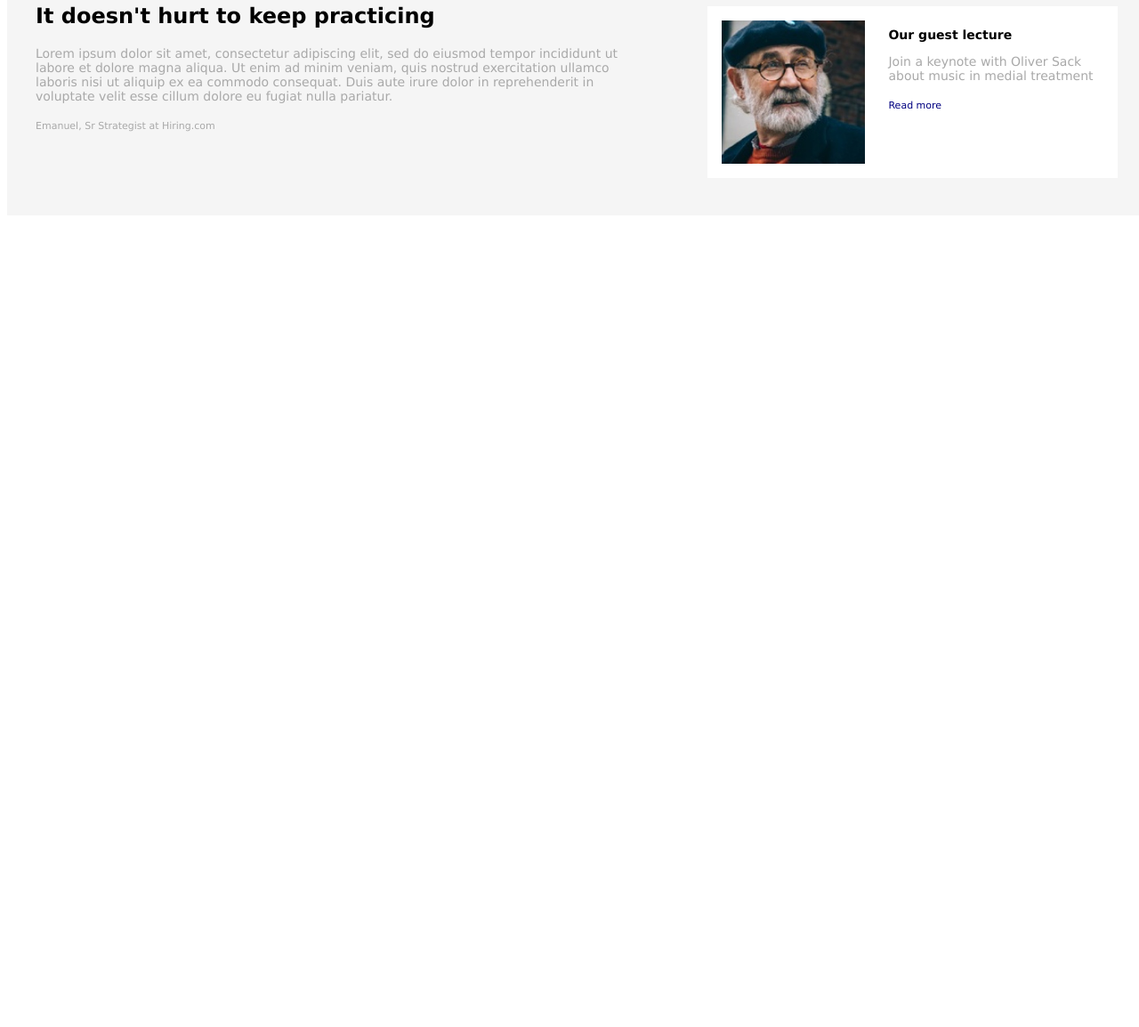
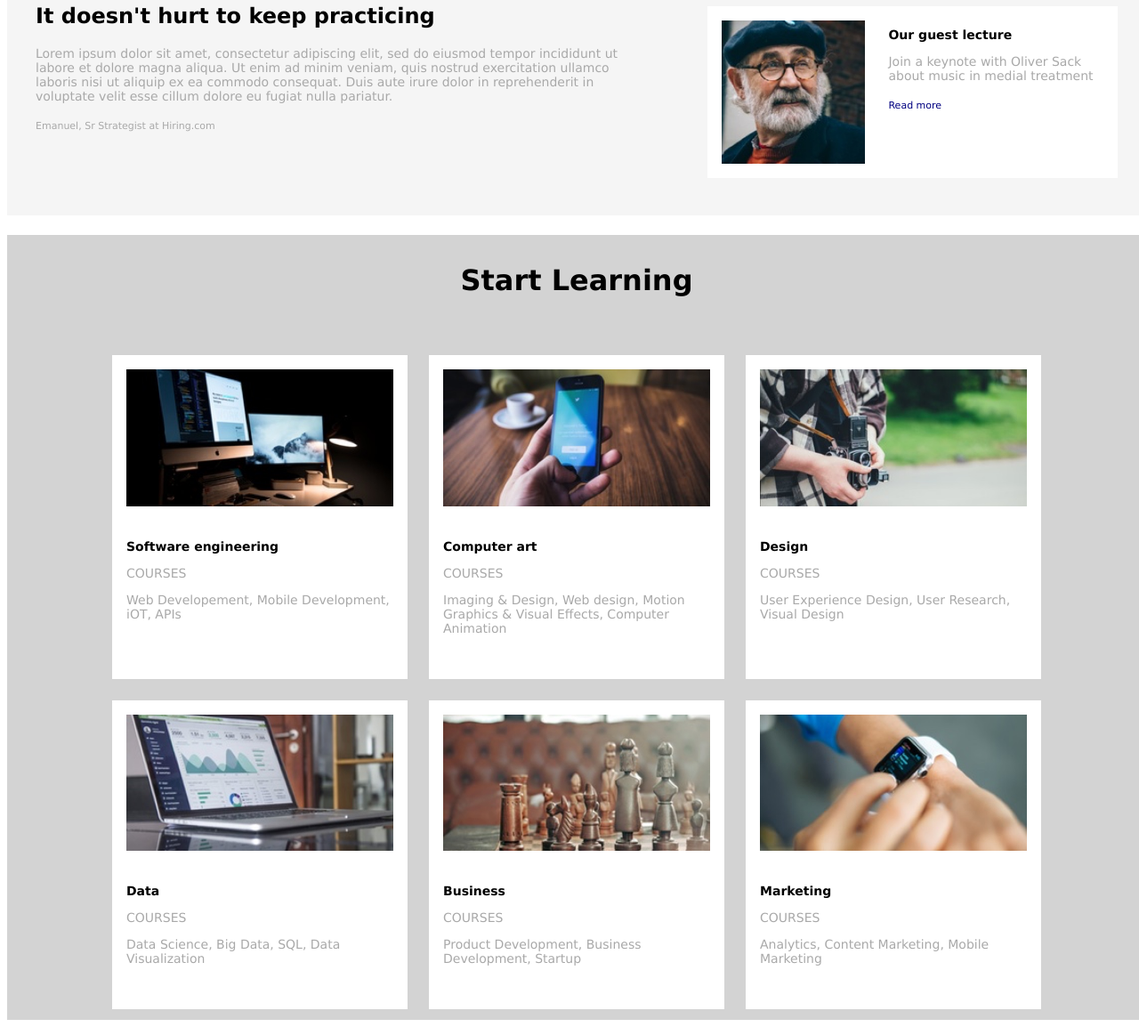
Before and after one commit to hlerg23/Colmar, a plain HTML site: page index.html in a window 1280 px wide. Shown: the part 1135-2289 px from the top of the page at 89% size. Before the commit the page ends 1385 px from the top, so only its background shows below. Drawn offline with Linux system fonts and the light colour scheme.

Commit message:
start learning div

```diff
--- a/index.html
+++ b/index.html
@@ -66,6 +66,60 @@
     </div>
 </featured>
 
+<div class="learning">
+    <h1>Start Learning</h1>
+    <container class="courses">
+        <card>
+            <img src="../colmar/resources/images/course-software.jpg">
+            <copy>
+                <h3>Software engineering</h3>
+                <p>COURSES</p>
+                <p>Web Developement, Mobile Development, iOT, APIs</p>
+            </copy>
+        </card>
+        <card>
+            <img src="../colmar/resources/images/course-computer-art.jpg">
+            <copy>
+                <h3>Computer art</h3>
+                <p>COURSES</p>
+                <p>Imaging & Design, Web design, Motion Graphics & Visual Effects, Computer Animation</p>
+            </copy>
+        </card>
+        <card>
+            <img src="../colmar/resources/images/course-design.jpg">
+            <copy>
+                <h3>Design</h3>
+                <p>COURSES</p>
+                <p>User Experience Design, User Research, Visual Design</p>
+            </copy>
+        </card>
+        <card>
+            <img src="../colmar/resources/images/course-data.jpg">
+            <copy>
+                <h3>Data</h3>
+                <p>COURSES</p>
+                <p>Data Science, Big Data, SQL, Data Visualization</p>
+            </copy>
+        </card>
+        <card>
+            <img src="../colmar/resources/images/course-business.jpg">
+            <copy>
+                <h3>Business</h3>
+                <p>COURSES</p>
+                <p>Product Development, Business Development, Startup</p>
+            </copy>
+        </card>
+        <card>
+            <img src="../colmar/resources/images/course-marketing.jpg">
+            <copy>
+                <h3>Marketing</h3>
+                <p>COURSES</p>
+                <p>Analytics, Content Marketing, Mobile Marketing</p>
+            </copy>
+        </card>
+    </container>
+</div>
+
 
   </body>
 </html>
--- a/resources/css/style.css
+++ b/resources/css/style.css
@@ -118,7 +118,7 @@ featured card {
     margin-bottom: 10px;
 }
 
-card img {
+featured card img {
     width: 35%;
     height: auto;
     object-fit: cover;
@@ -128,3 +128,39 @@ card img {
 card copy {
     padding: 10px;
 }
+
+/*COURSES*/
+
+.learning {
+    background-color: lightgray;
+}
+
+.learning h1 {
+    padding: 32px;
+    text-align: center;
+}
+
+.courses {
+    display: flex;
+    flex-wrap: wrap;
+    padding-left: 72px;
+    padding-right: 72px;
+    justify-content: center;
+}
+
+.courses card {
+    background-color: white;
+    width: 300px;
+    margin: 12px;
+    padding: 16px;
+}
+
+.courses img {
+    width: 100%;
+    height: auto;
+    object-fit: cover;
+}
+
+.courses card copy {
+    padding: 8px;
+}
```
